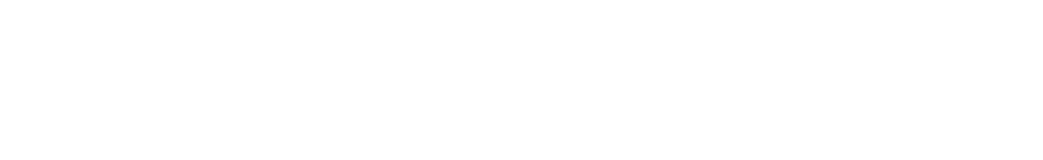
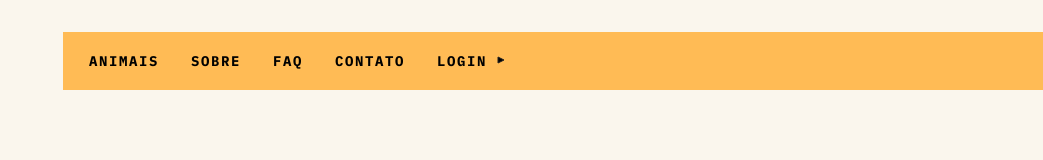
Before and after one commit to MatheusTG/animais-fantasticos2, a plain HTML site: page index.html in a window 1280 px wide. Shown: the whole page, without its empty margins (237-1280 px from the left). Drawn offline with Linux system fonts and the light colour scheme.

Commit message:
Criação e estilização da nav, estilos gerais

```diff
--- /dev/null
+++ b/css/global.css
@@ -0,0 +1,33 @@
+:root {
+  --primary-color: #FFBB55;
+  --primary-color-light: #FAF6ED;
+  --color01: #000;
+}
+
+* {
+  margin: 0px;
+  padding: 0px;
+}
+
+body {
+  -webkit-font-smoothing: antialiased;
+}
+
+img {
+  max-width: 100%;
+}
+
+ul {
+  list-style: none;
+}
+
+a {
+  text-decoration: none;
+}
+
+.structure {
+  display: grid;
+  grid-template-columns: 1fr 120px minmax(300px, 800px) 1fr;
+  background-color: var(--primary-color-light);
+  height: 2000px;
+}
--- /dev/null
+++ b/css/nav.css
@@ -0,0 +1,27 @@
+.nav {
+  grid-column: 3/-1;
+  margin: 32px 0;
+}
+
+.nav-list {
+  display: flex;
+  background-color: var(--primary-color);
+  padding: 10px;
+}
+
+.nav-list li a {
+  display: block;
+  font-family: 'IBM Plex Mono', monospace;
+  font-size: 0.875rem;
+  color: var(--color01);
+  text-transform: uppercase;
+  letter-spacing: .1rem;
+  padding: 10px 16px;
+}
+
+.arrow-black {
+  display: inline-block;
+  background: url('../img/arrow-black.svg') no-repeat;
+  width: 10px;
+  height: 10px;
+}
--- a/css/style.css
+++ b/css/style.css
@@ -0,0 +1,2 @@
+@import './global.css';
+@import './nav.css';
--- a/index.html
+++ b/index.html
@@ -5,8 +5,21 @@
   <meta name="viewport" content="width=device-width, initial-scale=1.0">
   <title>Animais Fantásticos</title>
   <link rel="stylesheet" href="./css/style.css">
+  <link href="https://fonts.googleapis.com/css?family=Playfair+Display+SC" rel="stylesheet">
+  <link href="https://fonts.googleapis.com/css2?family=IBM+Plex+Mono:wght@700&display=swap" rel="stylesheet">
+  <link rel="stylesheet" href="css/style.css">
 </head>
 <body>
-
+  <article class="structure">
+    <nav class="nav">
+      <ul class="nav-list">
+        <li><a href="#">Animais</a></li>
+        <li><a href="#">Sobre</a></li>
+        <li><a href="#">Faq</a></li>
+        <li><a href="#">Contato</a></li>
+        <li><a href="#">Login <span class="arrow-black"></span></a></li>
+      </ul>
+    </nav>
+  </article>
 </body>
 </html>
```
Also changed, not shown: img/arrow-black.svg (added).
